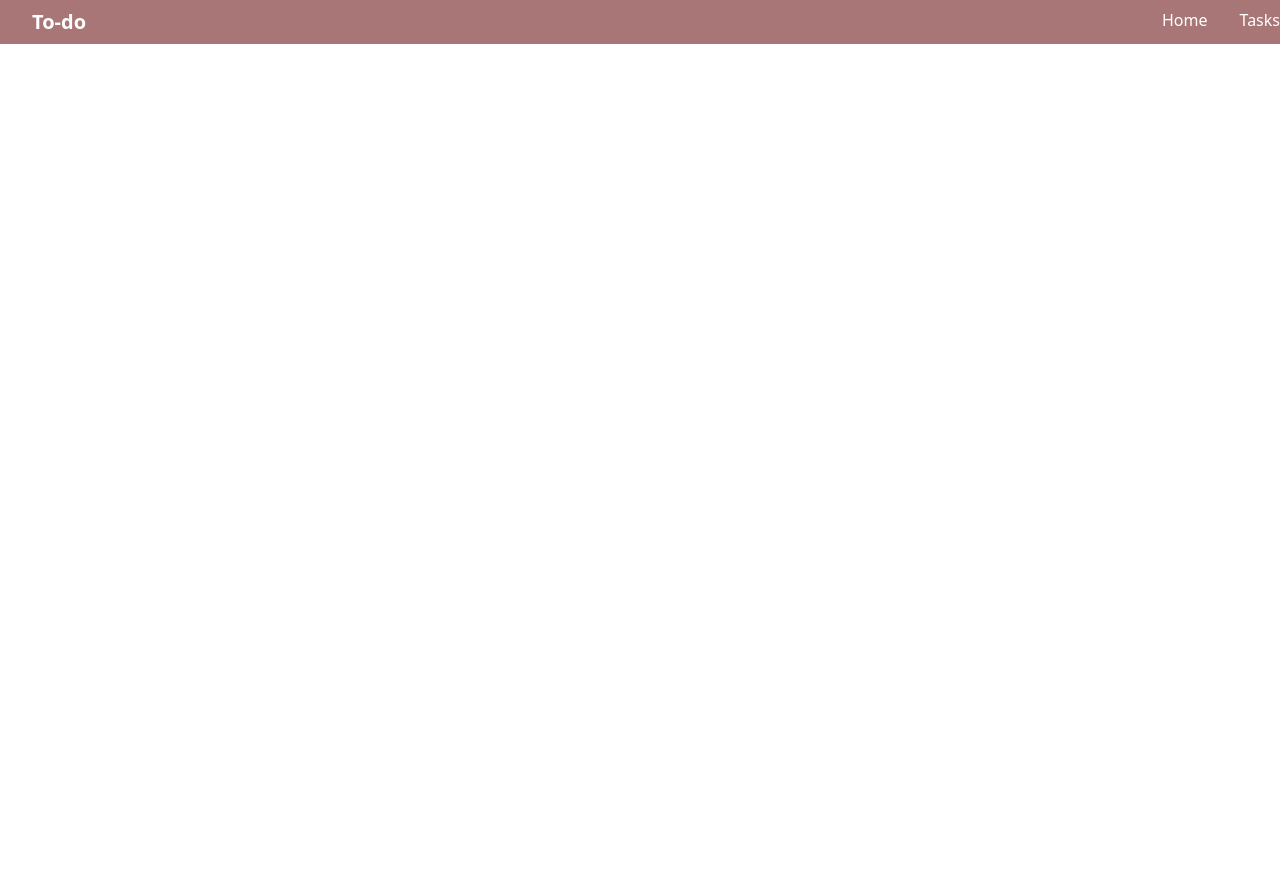
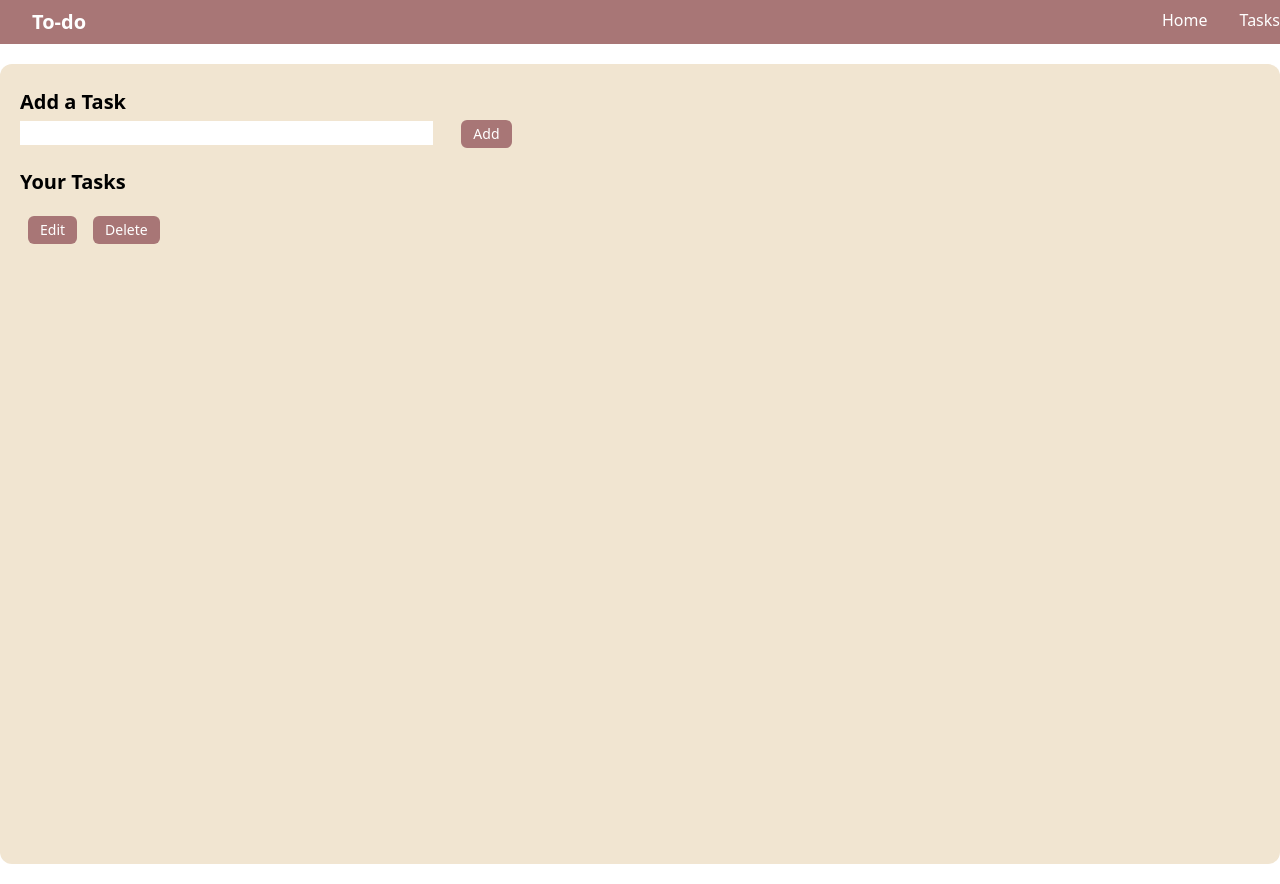
Before and after one commit to dhruvi6071/to-do-list, a React (Vite) app in the folder to-do/: page / in a window 1280 px wide. Before the commit the page ends 800 px from the top, so only its background shows below. Built offline with nearby package versions, Linux system fonts and the light colour scheme.

Commit message:
basic-css-format

```diff
--- a/to-do/src/App.jsx
+++ b/to-do/src/App.jsx
@@ -8,8 +8,26 @@ function App() {
   return (
     <>
     <Navbar />
-      <div className='container'>
-        <div className=''></div>
+      <div className='container mx-auto my-5 rounded-xl p-5 bg-violet min-h-screen'>
+        <div className=''>
+          <div className="addToDo">
+            <h2 className='text-xl font-semibold my-1'>Add a Task</h2>
+            <input type="text" className='w-1/3'/>
+            <button className='bg-pink hover:bg-hoverpink p-3 py-1 text-white text-sm rounded-md mx-7'>Add</button>
+          </div>
+          <h2 className='text-xl font-semibold my-5'>Your Tasks</h2>
+
+          <div className="todos">
+            <div className="todo flex">
+              <div className="text">
+                <div className="buttons">
+                  <button className='bg-pink hover:bg-hoverpink p-3 py-1 text-white text-sm rounded-md mx-2'>Edit</button>
+                  <button className='bg-pink hover:bg-hoverpink p-3 py-1 text-white text-sm rounded-md mx-2'>Delete</button>
+                </div>
+              </div>
+            </div>
+          </div>
+        </div>
       </div>
 
     </>
--- a/to-do/tailwind.config.js
+++ b/to-do/tailwind.config.js
@@ -6,6 +6,8 @@ export default {
     colors: {
       pink: '#A87676',
       white: '#ffffff',
+      violet:'#F1E5D1',
+      hoverpink:'#987070',
     },
     extend: {},
   },
```
